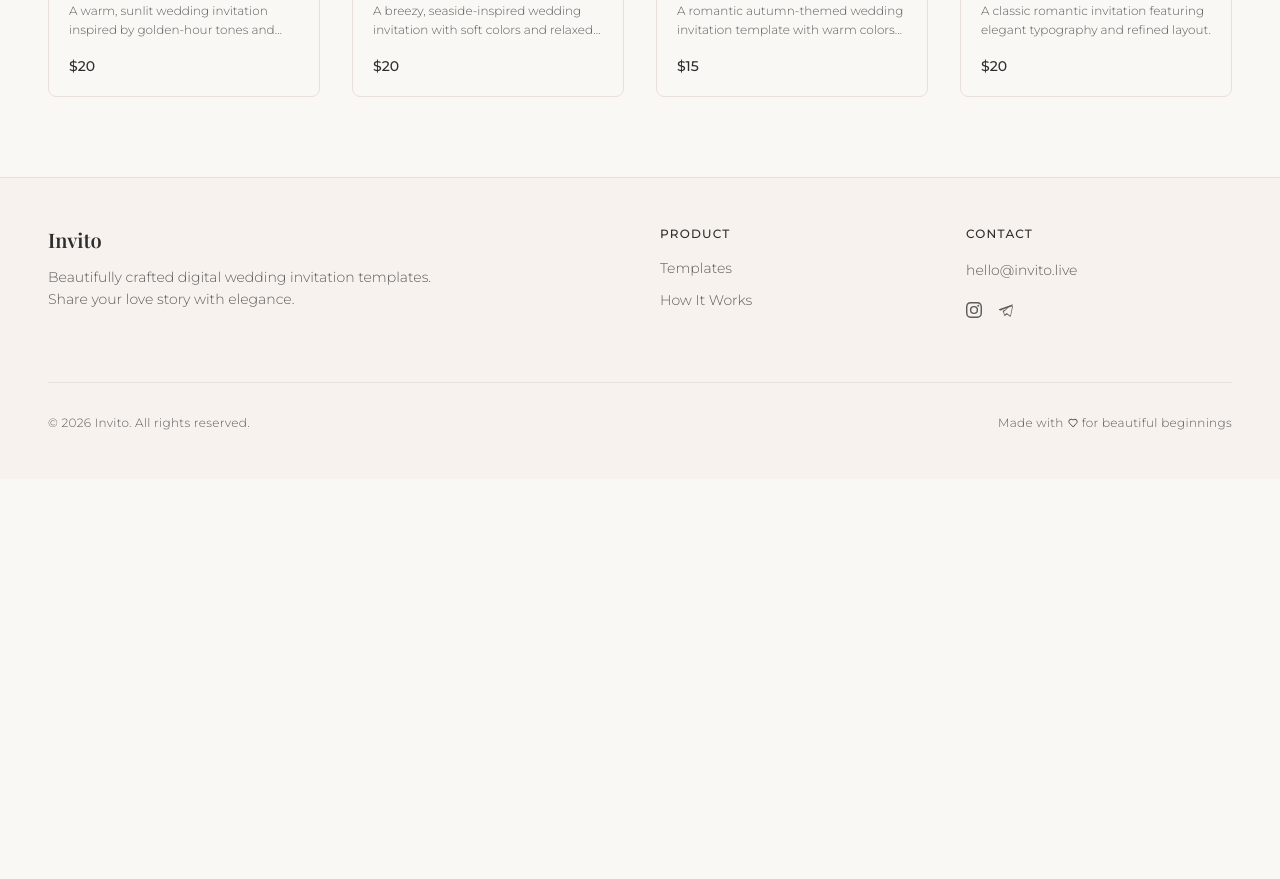
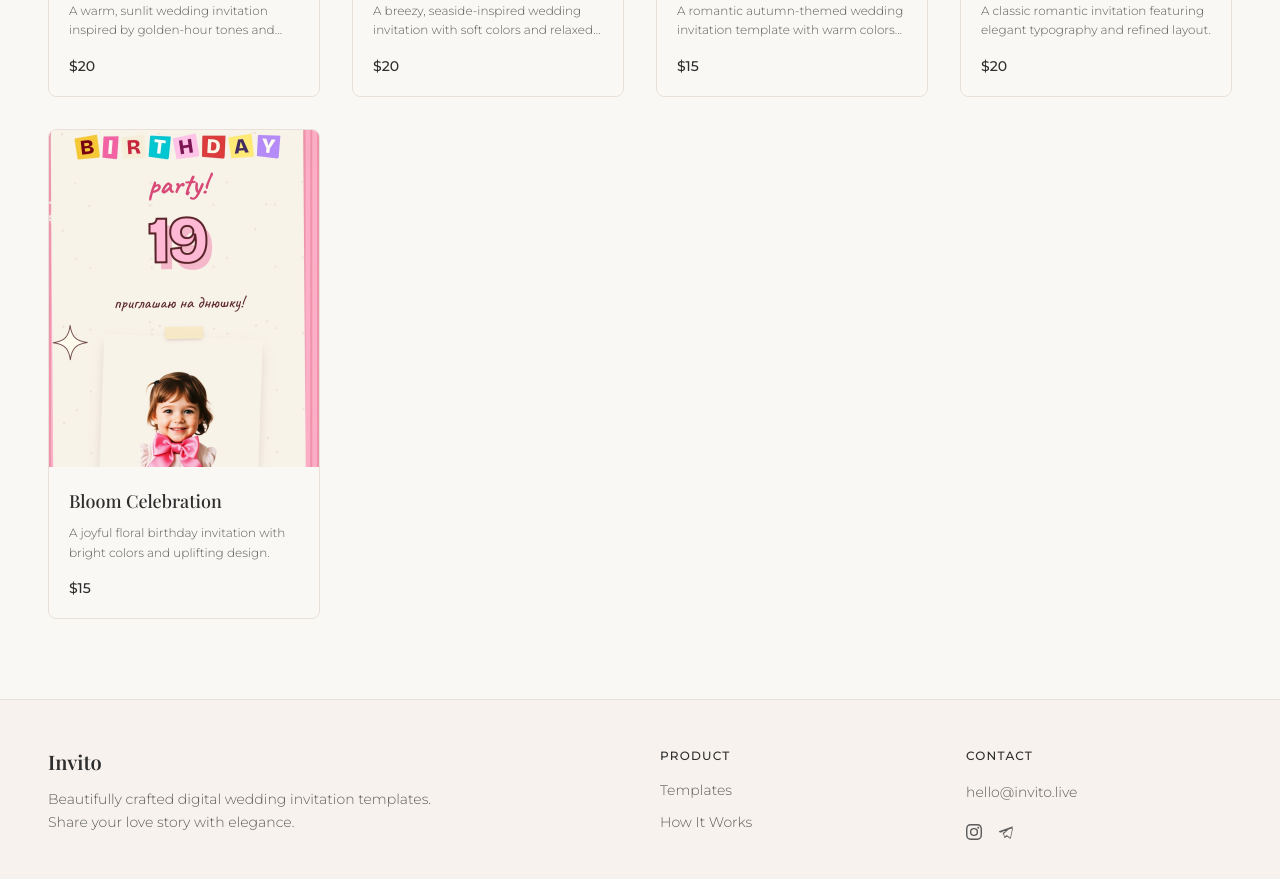
Before and after one commit to pakhlavonKh/priglashenie_uz, a React (Vite) app: page /templates in a window 1280 px wide. Shown: the part 2740-3619 px from the top of the page. Before the commit the page ends 3219 px from the top, so only its background shows below. Built offline with nearby package versions, Linux system fonts and the light colour scheme; a web font is replaced by a local one.

Commit message:
new template

```diff
--- a/src/data/templates.ts
+++ b/src/data/templates.ts
@@ -38,6 +38,8 @@ import everLasting from "../assets/everLasting.webp";
 import everLastingDesktop from "../assets/everLastingDesktop.webp";
 import everLove from "../assets/everLove.webp";
 import everLoveDesktop from "../assets/everLoveDesktop.webp";
+import bloomDesktop from "../assets/bloomDesktop.webp";
+import bloom from "../assets/bloom.webp";
 
 
 
@@ -325,5 +327,17 @@ export const templates: Template[] = [
     featuresKeys: [
       ...standardFeatures
     ],
+  },
+  {
+    id: "21",
+    nameKey: "templates.21.name",
+    descriptionKey: "templates.21.description",
+    price: 15,
+    image: bloom,
+    imageDesktop: bloomDesktop,
+    link: "https://bloom-birthday.netlify.app/",
+    featuresKeys: [
+      ...standardFeatures
+    ],
   }
 ];
--- a/src/locales/en.json
+++ b/src/locales/en.json
@@ -242,6 +242,10 @@
     "20": {
       "name": "Ever Love",
       "description": "A classic romantic invitation featuring elegant typography and refined layout."
+    },
+    "21": {
+      "name": "Bloom Celebration",
+      "description": "A joyful floral birthday invitation with bright colors and uplifting design."
     }
   }
 }
--- a/src/locales/kz.json
+++ b/src/locales/kz.json
@@ -206,6 +206,10 @@
     "20": {
       "name": "Мәңгі Махаббат",
       "description": "Элегант типография мен талғампаз орналасуы бар классикалық романтикалық шақыру."
+    },
+    "21": {
+      "name": "Гүл Тойы",
+      "description": "Жарық түстер мен гүлді сәнімен қуанышты туған күн шақыруы."
     }
   },
   "navbar": {
--- a/src/locales/ru.json
+++ b/src/locales/ru.json
@@ -235,6 +235,10 @@
     "20": {
       "name": "Вечная Любовь",
       "description": "Классическое романтическое приглашение с элегантной типографикой и утончённой компоновкой."
+    },
+    "21": {
+      "name": "Цветущий Праздник",
+      "description": "Яркое праздничное приглашение с цветочными акцентами и радостным дизайном."
     }
   }
 }
--- a/src/locales/uz.json
+++ b/src/locales/uz.json
@@ -199,6 +199,10 @@
     "20": {
       "name": "Abadiy Sevgi",
       "description": "Elegant tipografiya va nafis joylashuvi bilan klassik romantik taklifnoma."
+    },
+    "21": {
+      "name": "Gulbayram",
+      "description": "Yorqin ranglar va gul bezaklari bilan quvnoq tug‘ilgan kun taklifnomasi."
     }
   },
 
```
Also changed, not shown: src/assets/bloom.webp (added), src/assets/bloomDesktop.webp (added).
